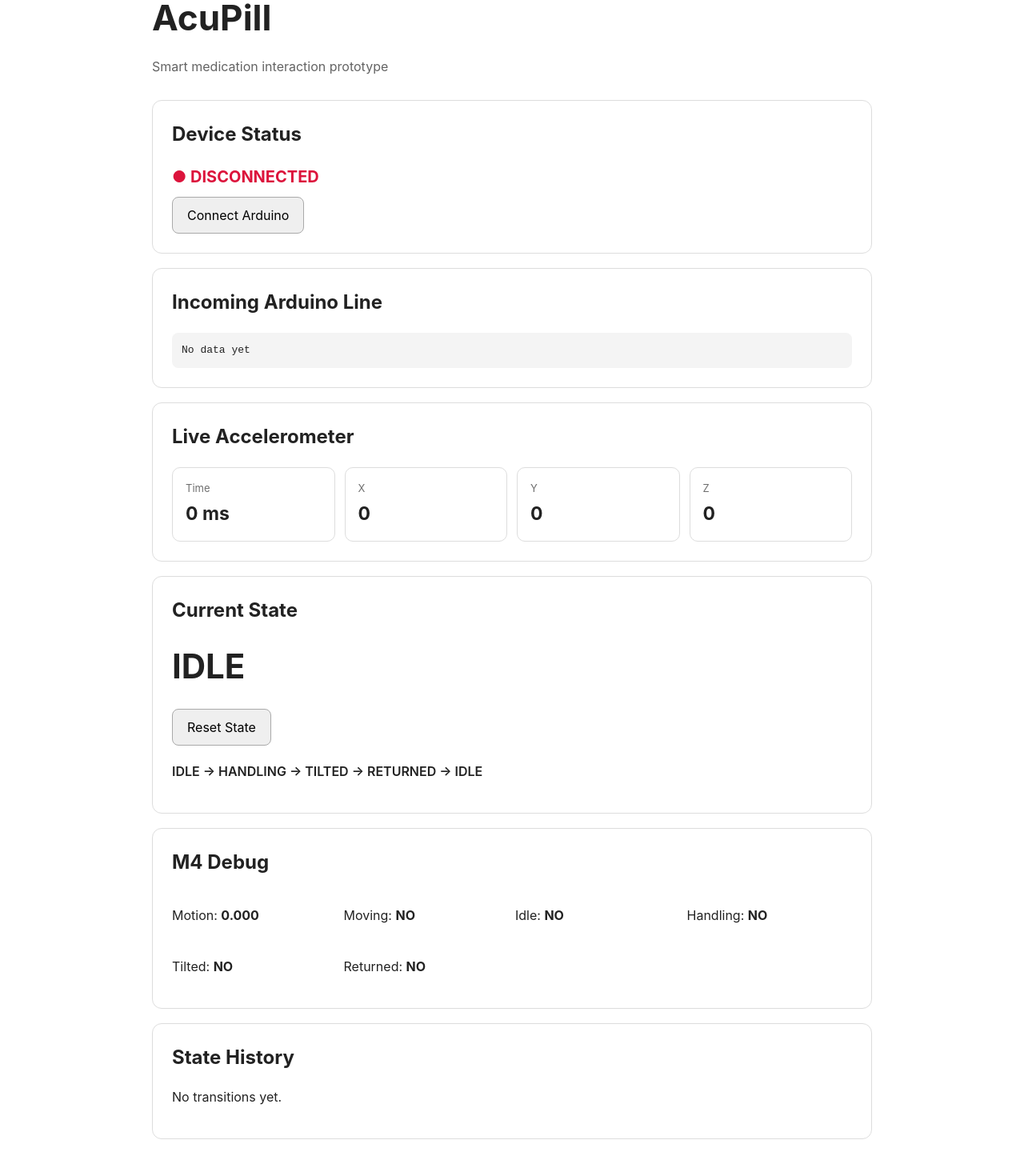
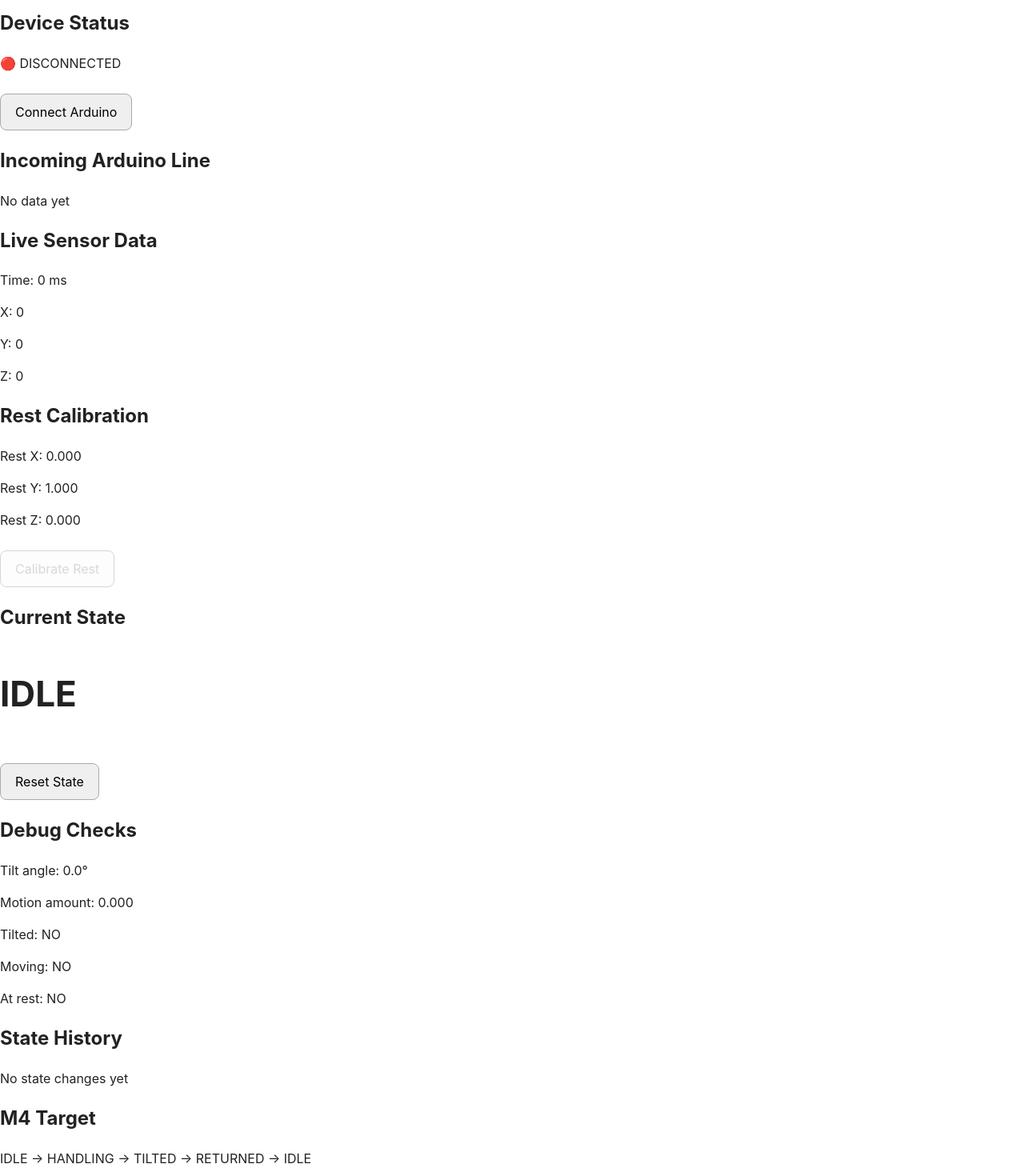
Before and after one commit to ythapacs29-lgtm/AcuPill_HackRice, a React (Vite) app: page / in a window 1280 px wide. Shown: the part 80-1550 px from the top of the page at 80% size. Built offline with nearby package versions, Linux system fonts and the light colour scheme.

Commit message:
Refactor App component for sensor data handling
Refactor App component to include sensor data parsing and state management. Introduce utility functions for vector calculations and state transitions.

```diff
--- a/src/App.jsx
+++ b/src/App.jsx
@@ -1,98 +1,337 @@
 import { useRef, useState } from 'react'
 import './App.css'
 
-import { parseSensorLine } from './utils/parseSensorLine'
-import {
-  createM4Machine,
-  updateM4Machine,
-} from './utils/m4StateMachine'
+function parseSensorLine(line) {
+  const parts = line.trim().split(',')
+
+  // Current accelerometer-only format:
+  // t_ms,ax,ay,az
+  if (parts.length !== 4) {
+    return null
+  }
+
+  const data = {
+    t_ms: Number(parts[0]),
+    touch: 0,
+    ax: Number(parts[1]),
+    ay: Number(parts[2]),
+    az: Number(parts[3]),
+  }
+
+  if (
+    Number.isNaN(data.t_ms) ||
+    Number.isNaN(data.ax) ||
+    Number.isNaN(data.ay) ||
+    Number.isNaN(data.az)
+  ) {
+    return null
+  }
+
+  return data
+}
+
+function vectorMagnitude(vector) {
+  return Math.sqrt(
+    vector.ax * vector.ax +
+      vector.ay * vector.ay +
+      vector.az * vector.az
+  )
+}
+
+function angleBetweenVectorsDegrees(a, b) {
+  const dot =
+    a.ax * b.ax +
+    a.ay * b.ay +
+    a.az * b.az
+
+  const magA = vectorMagnitude(a)
+  const magB = vectorMagnitude(b)
+
+  if (magA === 0 || magB === 0) {
+    return 0
+  }
+
+  let cosine = dot / (magA * magB)
+
+  // Safety clamp so Math.acos does not break from tiny rounding errors
+  cosine = Math.max(-1, Math.min(1, cosine))
+
+  return Math.acos(cosine) * (180 / Math.PI)
+}
+
+function averageSamples(samples) {
+  if (samples.length === 0) {
+    return null
+  }
+
+  const total = samples.reduce(
+    (sum, sample) => {
+      return {
+        ax: sum.ax + sample.ax,
+        ay: sum.ay + sample.ay,
+        az: sum.az + sample.az,
+      }
+    },
+    { ax: 0, ay: 0, az: 0 }
+  )
+
+  return {
+    ax: total.ax / samples.length,
+    ay: total.ay / samples.length,
+    az: total.az / samples.length,
+  }
+}
 
 function App() {
-  // -----------------------------------
-  // CONNECTION
-  // -----------------------------------
+  const [connected, setConnected] = useState(false)
+  const [lastLine, setLastLine] = useState('No data yet')
+  const [movementState, setMovementState] = useState('IDLE')
 
-  const [connected, setConnected] =
-    useState(false)
-
-  // -----------------------------------
-  // SENSOR DATA
-  // -----------------------------------
-
-  const [sensorData, setSensorData] =
-    useState({
+  const [sensorData, setSensorData] = useState({
     t_ms: 0,
+    touch: 0,
     ax: 0,
     ay: 0,
     az: 0,
   })
 
-  const [lastLine, setLastLine] =
-    useState('No data yet')
+  const [restBaseline, setRestBaseline] = useState({
+    ax: 0,
+    ay: 1,
+    az: 0,
+  })
 
-  // -----------------------------------
-  // M4 STATE MACHINE
-  // -----------------------------------
+  const [debug, setDebug] = useState({
+    tiltAngleDegrees: 0,
+    motionAmount: 0,
+    isTilted: false,
+    isMoving: false,
+    isAtRest: false,
+  })
 
-  const machineRef =
-    useRef(createM4Machine())
+  const [stateHistory, setStateHistory] = useState([])
 
-  const [movementState, setMovementState] =
-    useState('IDLE')
+  const restBaselineRef = useRef({
+    ax: 0,
+    ay: 1,
+    az: 0,
+  })
 
-  const [debug, setDebug] =
-    useState(
-      machineRef.current.debug
+  const recentSamplesRef = useRef([])
+  const previousDataRef = useRef(null)
+
+  const movementStateRef = useRef('IDLE')
+  const stateStartedAtRef = useRef(0)
+
+  const handlingCountRef = useRef(0)
+  const tiltCountRef = useRef(0)
+  const returnCountRef = useRef(0)
+  const idleCountRef = useRef(0)
+
+  function resetCounters() {
+    handlingCountRef.current = 0
+    tiltCountRef.current = 0
+    returnCountRef.current = 0
+    idleCountRef.current = 0
+  }
+
+  function changeState(newState, t_ms) {
+    if (movementStateRef.current === newState) {
+      return
+    }
+
+    movementStateRef.current = newState
+    stateStartedAtRef.current = t_ms
+    setMovementState(newState)
+    resetCounters()
+
+    setStateHistory((oldHistory) => {
+      const newEntry = {
+        state: newState,
+        time: t_ms,
+      }
+
+      return [newEntry, ...oldHistory].slice(0, 10)
+    })
+
+    console.log('STATE:', newState)
+  }
+
+  function calibrateRest() {
+    const baseline = averageSamples(recentSamplesRef.current)
+
+    if (!baseline) {
+      alert('No samples yet. Connect Arduino first.')
+      return
+    }
+
+    restBaselineRef.current = baseline
+    setRestBaseline(baseline)
+
+    movementStateRef.current = 'IDLE'
+    stateStartedAtRef.current = sensorData.t_ms
+    previousDataRef.current = null
+    resetCounters()
+    setMovementState('IDLE')
+    setStateHistory([
+      {
+        state: 'IDLE',
+        time: sensorData.t_ms,
+      },
+    ])
+  }
+
+  function updateMovementState(data) {
+    const { t_ms, ax, ay, az } = data
+
+    const baseline = restBaselineRef.current
+
+    const currentVector = {
+      ax,
+      ay,
+      az,
+    }
+
+    const tiltAngleDegrees = angleBetweenVectorsDegrees(
+      baseline,
+      currentVector
     )
 
-  const [stateHistory, setStateHistory] =
-    useState([])
+    const previousData = previousDataRef.current
 
-  // -----------------------------------
-  // PROCESS ONE SENSOR SAMPLE
-  // -----------------------------------
+    let motionAmount = 0
 
-  function processSensorData(data) {
-    setSensorData(data)
-
-    const nextMachine =
-      updateM4Machine(
-        machineRef.current,
-        data
-      )
-
-    machineRef.current =
-      nextMachine
-
-    setMovementState(
-      nextMachine.state
-    )
-
-    setDebug(
-      nextMachine.debug
-    )
-
-    setStateHistory(
-      nextMachine.history
-    )
+    if (previousData) {
+      motionAmount =
+        Math.abs(ax - previousData.ax) +
+        Math.abs(ay - previousData.ay) +
+        Math.abs(az - previousData.az)
     }
 
-  // -----------------------------------
-  // CONNECT TO ARDUINO
-  // -----------------------------------
+    previousDataRef.current = data
 
-  async function connectArduino() {
-    if (!('serial' in navigator)) {
-      alert(
-        'Web Serial is not supported. Use Google Chrome.'
-      )
+    /*
+      Direction-independent tilt rule:
+
+      It does not care whether az is positive or negative.
+      It only cares how far the bottle rotated away from REST.
+    */
+    const isTilted = tiltAngleDegrees > 30
+
+    /*
+      Handling should use motion/change, not just fixed XYZ values.
+    */
+    const isMoving = motionAmount > 0.12
+
+    /*
+      Rest means close to the calibrated rest angle and not moving much.
+    */
+    const isAtRest =
+      tiltAngleDegrees < 15 &&
+      !isMoving
+
+    /*
+      Returned means after tilt, the bottle is upright-ish again.
+      It does not have to exactly match table REST because it may
+      still be in someone's hand.
+    */
+    const isReturned =
+      tiltAngleDegrees < 25
+
+    setDebug({
+      tiltAngleDegrees,
+      motionAmount,
+      isTilted,
+      isMoving,
+      isAtRest,
+    })
+
+    const currentState = movementStateRef.current
+    const timeInCurrentState = t_ms - stateStartedAtRef.current
+
+    // IDLE → HANDLING
+    if (currentState === 'IDLE') {
+      if (isMoving || tiltAngleDegrees > 15) {
+        handlingCountRef.current += 1
+      } else {
+        handlingCountRef.current = 0
+      }
+
+      if (handlingCountRef.current >= 2 || isTilted) {
+        changeState('HANDLING', t_ms)
+      }
 
       return
     }
 
+    // HANDLING → TILTED
+    if (currentState === 'HANDLING') {
+      if (isTilted) {
+        tiltCountRef.current += 1
+      } else {
+        tiltCountRef.current = 0
+      }
+
+      // Keep HANDLING visible briefly
+      if (timeInCurrentState >= 500 && tiltCountRef.current >= 1) {
+        changeState('TILTED', t_ms)
+      }
+
+      // If it was just a bump, return to IDLE
+      if (isAtRest) {
+        idleCountRef.current += 1
+      } else {
+        idleCountRef.current = 0
+      }
+
+      if (idleCountRef.current >= 5) {
+        changeState('IDLE', t_ms)
+      }
+
+      return
+    }
+
+    // TILTED → RETURNED
+    if (currentState === 'TILTED') {
+      if (isReturned) {
+        returnCountRef.current += 1
+      } else {
+        returnCountRef.current = 0
+      }
+
+      // Keep TILTED visible briefly
+      if (timeInCurrentState >= 500 && returnCountRef.current >= 2) {
+        changeState('RETURNED', t_ms)
+      }
+
+      return
+    }
+
+    // RETURNED → IDLE
+    if (currentState === 'RETURNED') {
+      if (isAtRest) {
+        idleCountRef.current += 1
+      } else {
+        idleCountRef.current = 0
+      }
+
+      // Keep RETURNED visible long enough to see it
+      if (timeInCurrentState >= 1000 && idleCountRef.current >= 3) {
+        changeState('IDLE', t_ms)
+      }
+
+      return
+    }
+  }
+
+  async function connectArduino() {
+    if (!('serial' in navigator)) {
+      alert('Web Serial is not supported. Please use Google Chrome.')
+      return
+    }
+
     try {
-      const port =
-        await navigator.serial.requestPort()
+      const port = await navigator.serial.requestPort()
 
       await port.open({
         baudRate: 115200,
@@ -100,23 +339,15 @@ function App() {
 
       setConnected(true)
 
-      const decoder =
-        new TextDecoderStream()
+      const decoder = new TextDecoderStream()
+      port.readable.pipeTo(decoder.writable)
 
-      port.readable
-        .pipeTo(decoder.writable)
-        .catch(() => {})
-
-      const reader =
-        decoder.readable.getReader()
+      const reader = decoder.readable.getReader()
 
       let buffer = ''
 
       while (true) {
-        const {
-          value,
-          done,
-        } = await reader.read()
+        const { value, done } = await reader.read()
 
         if (done) {
           break
@@ -124,297 +355,150 @@ function App() {
 
         buffer += value
 
-        const lines =
-          buffer.split('\n')
-
-        // Keep unfinished line
+        const lines = buffer.split('\n')
         buffer = lines.pop()
 
         for (const line of lines) {
-          const cleanLine =
-            line.trim()
+          const cleanLine = line.trim()
 
           if (!cleanLine) {
             continue
           }
 
-          setLastLine(
-            cleanLine
-          )
+          setLastLine(cleanLine)
 
-          const parsed =
-            parseSensorLine(
-              cleanLine
-            )
+          const parsed = parseSensorLine(cleanLine)
 
-          if (parsed) {
-            processSensorData(
-              parsed
-            )
+          if (!parsed) {
+            continue
+          }
+
+          setSensorData(parsed)
+
+          recentSamplesRef.current = [
+            ...recentSamplesRef.current,
+            parsed,
+          ].slice(-12)
+
+          updateMovementState(parsed)
         }
       }
-      }
-
-      setConnected(false)
-
     } catch (error) {
       console.error(error)
-
       setConnected(false)
 
       alert(
-        'Could not connect to Arduino. Check USB and try again.'
+        'Could not connect to Arduino. Make sure it is plugged in and try again.'
       )
     }
   }
 
-  // -----------------------------------
-  // RESET M4
-  // -----------------------------------
-
   function resetState() {
-    const freshMachine =
-      createM4Machine()
-
-    freshMachine.stateStartedAt =
-      sensorData.t_ms
-
-    machineRef.current =
-      freshMachine
-
-    setMovementState(
-      'IDLE'
-    )
-
-    setDebug(
-      freshMachine.debug
-    )
-
-    setStateHistory([])
+    movementStateRef.current = 'IDLE'
+    stateStartedAtRef.current = sensorData.t_ms
+    previousDataRef.current = null
+    resetCounters()
+    setMovementState('IDLE')
+    setStateHistory([
+      {
+        state: 'IDLE',
+        time: sensorData.t_ms,
+      },
+    ])
   }
 
   return (
-    <div className="app">
-
-      <header className="header">
-        <h1>AcuPill</h1>
-
-        <p>
-          Smart medication interaction prototype
-        </p>
-      </header>
-
-      <section className="card">
+    <div>
+      <h1>AcuPill M4 Angle-Based Detector</h1>
 
       <h2>Device Status</h2>
 
-        <div
-          className={
-            connected
-              ? 'status connected'
-              : 'status disconnected'
-          }
-        >
-          {connected
-            ? '● CONNECTED'
-            : '● DISCONNECTED'}
-        </div>
+      <p>{connected ? '🟢 CONNECTED' : '🔴 DISCONNECTED'}</p>
 
-        <button
-          onClick={connectArduino}
-          disabled={connected}
-        >
+      <button onClick={connectArduino} disabled={connected}>
         Connect Arduino
       </button>
 
-      </section>
+      <h2>Incoming Arduino Line</h2>
+      <p>{lastLine}</p>
 
-      <section className="card">
+      <h2>Live Sensor Data</h2>
+      <p>Time: {sensorData.t_ms} ms</p>
+      <p>X: {sensorData.ax}</p>
+      <p>Y: {sensorData.ay}</p>
+      <p>Z: {sensorData.az}</p>
 
-        <h2>Incoming Arduino Line</h2>
+      <h2>Rest Calibration</h2>
+      <p>Rest X: {restBaseline.ax.toFixed(3)}</p>
+      <p>Rest Y: {restBaseline.ay.toFixed(3)}</p>
+      <p>Rest Z: {restBaseline.az.toFixed(3)}</p>
 
-        <code className="serial-line">
-          {lastLine}
-        </code>
-
-      </section>
-
-      <section className="card">
-
-        <h2>Live Accelerometer</h2>
-
-        <div className="sensor-grid">
-
-          <div>
-            <span>Time</span>
-            <strong>
-              {sensorData.t_ms} ms
-            </strong>
-          </div>
-
-          <div>
-            <span>X</span>
-            <strong>
-              {sensorData.ax}
-            </strong>
-          </div>
-
-          <div>
-            <span>Y</span>
-            <strong>
-              {sensorData.ay}
-            </strong>
-          </div>
-
-          <div>
-            <span>Z</span>
-            <strong>
-              {sensorData.az}
-            </strong>
-          </div>
-
-        </div>
-
-      </section>
-
-      <section className="card">
+      <button onClick={calibrateRest} disabled={!connected}>
+        Calibrate Rest
+      </button>
 
       <h2>Current State</h2>
 
-        <div className="current-state">
+      <p
+        style={{
+          fontSize: '44px',
+          fontWeight: 'bold',
+        }}
+      >
         {movementState}
-        </div>
+      </p>
 
-        <button
-          onClick={resetState}
-        >
+      <button onClick={resetState}>
         Reset State
       </button>
 
-        <p className="target">
-          IDLE → HANDLING → TILTED
-          → RETURNED → IDLE
+      <h2>Debug Checks</h2>
+      <p>
+        Tilt angle:{' '}
+        {debug.tiltAngleDegrees.toFixed(1)}°
       </p>
-
-      </section>
-
-      <section className="card">
-
-        <h2>M4 Debug</h2>
-
-        <div className="debug-grid">
-
       <p>
-            Motion:
-            {' '}
-            <strong>
+        Motion amount:{' '}
         {debug.motionAmount.toFixed(3)}
-            </strong>
       </p>
-
       <p>
-            Moving:
-            {' '}
-            <strong>
-              {debug.isMoving
-                ? 'YES'
-                : 'NO'}
-            </strong>
+        Tilted: {debug.isTilted ? 'YES' : 'NO'}
       </p>
-
       <p>
-            Idle:
-            {' '}
-            <strong>
-              {debug.isIdle
-                ? 'YES'
-                : 'NO'}
-            </strong>
+        Moving: {debug.isMoving ? 'YES' : 'NO'}
       </p>
-
       <p>
-            Handling:
-            {' '}
-            <strong>
-              {debug.isHandling
-                ? 'YES'
-                : 'NO'}
-            </strong>
+        At rest: {debug.isAtRest ? 'YES' : 'NO'}
       </p>
-
-          <p>
-            Tilted:
-            {' '}
-            <strong>
-              {debug.isTilted
-                ? 'YES'
-                : 'NO'}
-            </strong>
-          </p>
-
-          <p>
-            Returned:
-            {' '}
-            <strong>
-              {debug.isReturned
-                ? 'YES'
-                : 'NO'}
-            </strong>
-          </p>
-
-        </div>
-
-      </section>
-
-      <section className="card">
 
       <h2>State History</h2>
 
       {stateHistory.length === 0 ? (
-
-          <p>
-            No transitions yet.
-          </p>
-
+        <p>No state changes yet</p>
       ) : (
-
         <table>
-
           <thead>
             <tr>
               <th>State</th>
-                <th>Arduino Time</th>
+              <th>Time</th>
             </tr>
           </thead>
 
           <tbody>
-
-              {stateHistory.map(
-                (entry, index) => (
-
+            {stateHistory.map((entry, index) => (
               <tr key={index}>
-
-                    <td>
-                      {entry.state}
-                    </td>
-
-                    <td>
-                      {entry.time} ms
-                    </td>
-
+                <td>{entry.state}</td>
+                <td>{entry.time} ms</td>
               </tr>
-
-                )
+            ))}
+          </tbody>
+        </table>
       )}
 
-            </tbody>
-
-          </table>
-
-        )}
-
-      </section>
-
+      <h2>M4 Target</h2>
+      <p>
+        IDLE → HANDLING → TILTED → RETURNED → IDLE
+      </p>
     </div>
   )
 }
```
Lines whose indentation alone changed are shown as unchanged.
